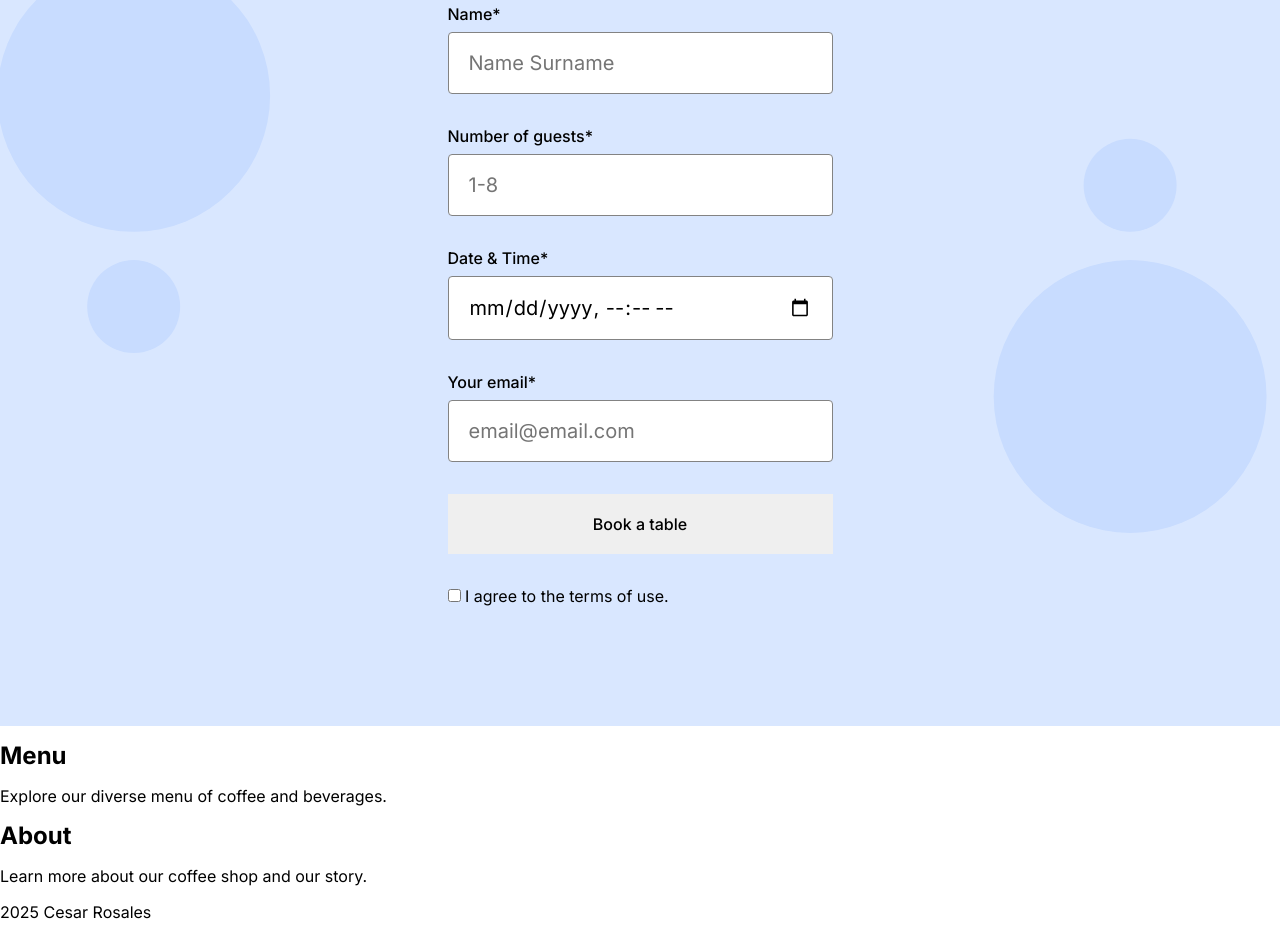
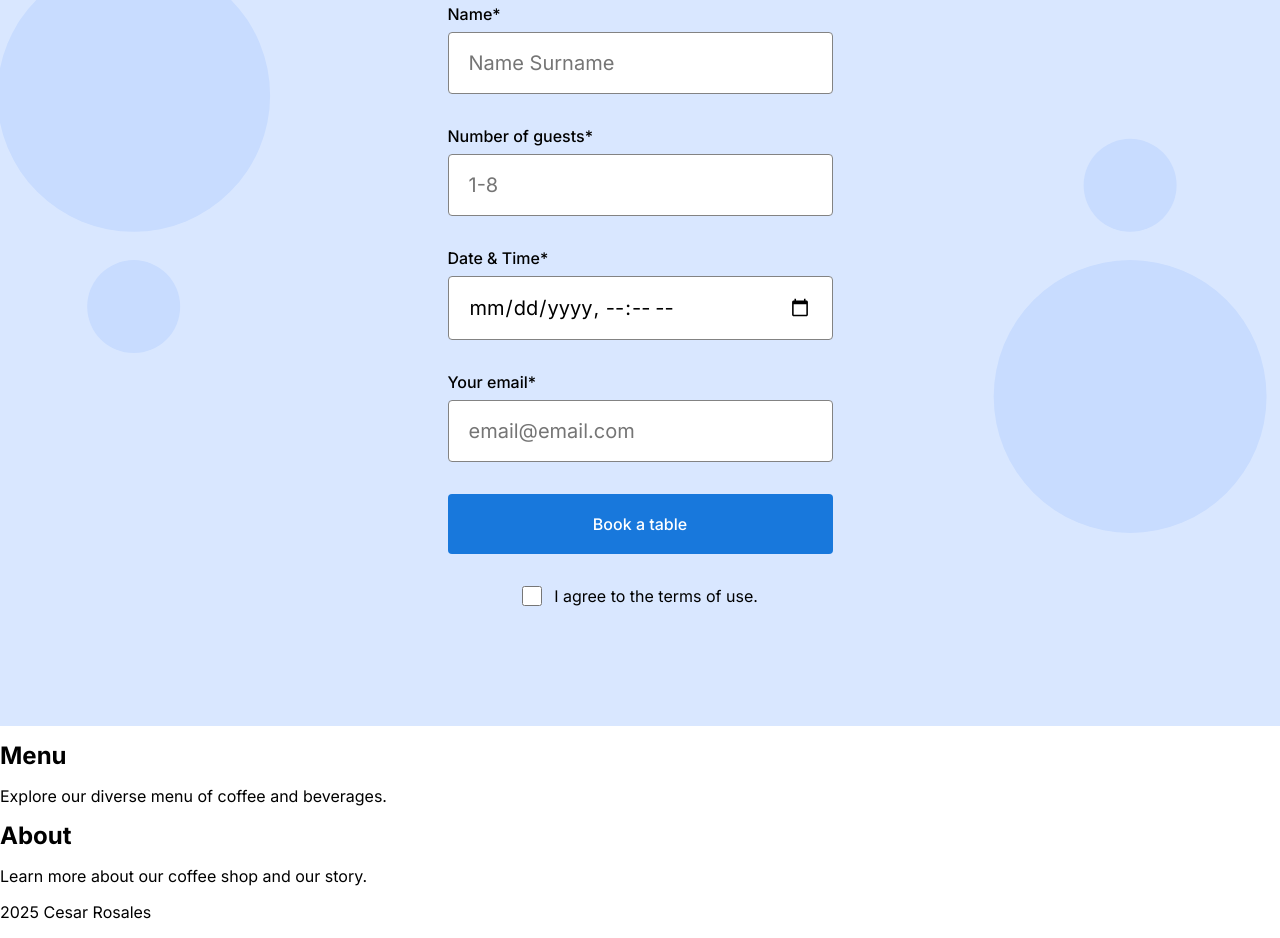
Before and after one commit to cesar-rosales/se_project_coffeeshop, a plain HTML site: page index.html in a window 1280 px wide. Shown: the part 2008-2946 px from the top of the page. Drawn offline with Linux system fonts and the light colour scheme.

Commit message:
stage 3 new upload

```diff
--- a/index.html
+++ b/index.html
@@ -147,12 +147,8 @@
               </label>
             </fieldset>
             <button class="form__button">Book a table</button>
-            <label class="form__label">
-              <input
-                class="form__label form__label_type_checkbox"
-                type="checkbox"
-                required
-              />
+            <label class="form__label form__label_type_checkbox">
+              <input class="form__checkbox" type="checkbox" required />
               I agree to the terms of use.
             </label>
           </form>
--- a/pages/index.css
+++ b/pages/index.css
@@ -195,7 +195,7 @@
 }
 
 .form__button {
-  border: 4px;
+  border-radius: 4px;
   border: none;
   padding: 20px 0;
   width: 100%;
@@ -205,9 +205,16 @@
   font-weight: 500;
   font-size: 16px;
   line-height: 20px;
+  background-color: #1878dc;
+  color: #fff;
 }
 
-.form__cehckbox {
+.form__button:hover {
+  background-color: #3f96f3;
+  transition: background-color 0.3s ease;
+}
+
+.form__checkbox {
   border-radius: 2px;
   width: 20px;
   height: 20px;
@@ -217,8 +224,7 @@
   font-size: 16px;
   line-height: 20px;
 }
-
-form__label_type_checkbox {
+.form__label_type_checkbox {
   display: flex;
   gap: 12px;
   justify-content: center;
```
